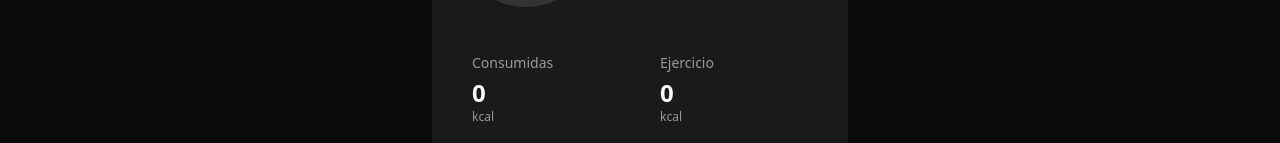
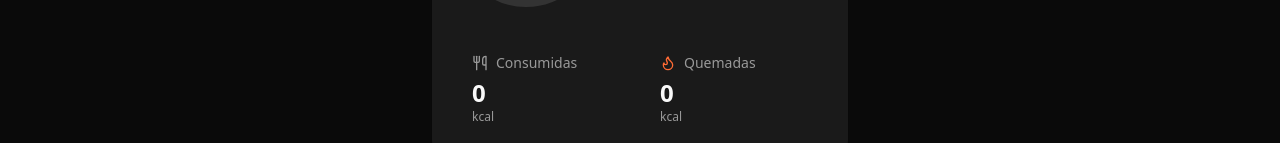
Before and after one commit to jacobmontiel222/ale-fit-fusion, a React (Vite) app: page / in a window 1280 px wide. Shown: the part 265-408 px from the top of the page. Built offline with nearby package versions, Linux system fonts and the light colour scheme; the HTML template or start-up script is replaced by a standard one.

Commit message:
Refactor: Add icons and rename "Ejercicio"

```diff
--- a/src/pages/Index.tsx
+++ b/src/pages/Index.tsx
@@ -88,7 +88,10 @@ const Index = () => {
               className="cursor-pointer hover:bg-secondary/50 transition-colors rounded-2xl p-4"
               onClick={() => navigate('/comidas')}
             >
-              <p className="text-sm text-muted-foreground mb-1">Consumidas</p>
+              <div className="flex items-center gap-2 mb-1">
+                <Utensils className="w-4 h-4 text-muted-foreground" />
+                <p className="text-sm text-muted-foreground">Consumidas</p>
+              </div>
               <p className="text-2xl font-bold text-foreground" style={{ fontSize: 'clamp(1.25rem, 5vw, 1.5rem)' }}>
                 {todayNutrition.kcalConsumed.toLocaleString('es-ES')}
               </p>
@@ -99,7 +102,10 @@ const Index = () => {
               className="cursor-pointer hover:bg-secondary/50 transition-colors rounded-2xl p-4"
               onClick={() => navigate('/analytics?focus=steps')}
             >
-              <p className="text-sm text-muted-foreground mb-1">Ejercicio</p>
+              <div className="flex items-center gap-2 mb-1">
+                <Flame className="w-4 h-4" style={{ color: '#ff6b35' }} />
+                <p className="text-sm text-muted-foreground">Quemadas</p>
+              </div>
               <p className="text-2xl font-bold text-foreground" style={{ fontSize: 'clamp(1.25rem, 5vw, 1.5rem)' }}>
                 {exerciseKcal.toLocaleString('es-ES')}
               </p>
```
